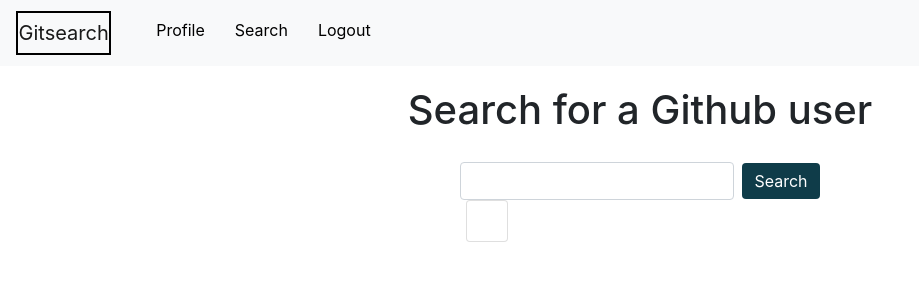
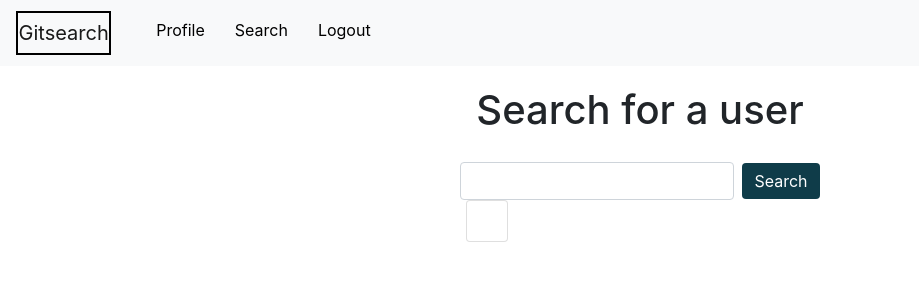
Before and after one commit to JadivaM/Gitsearch, a React (Create React App) app in the folder client/: page /search in a window 1280 px wide. Shown: the top 300 px of the page, without its empty margins (0-919 px from the left). Built offline with nearby package versions, Linux system fonts and the light colour scheme; no server answers; sample sign-in values are in the browser's storage.

Commit message:
edit search page title

```diff
--- a/client/src/pages/SearchPage.jsx
+++ b/client/src/pages/SearchPage.jsx
@@ -8,7 +8,7 @@ const SearchPage = () => {
       <div className="search-page-main-container">
         <LoggedInNav />
         <div className="title">
-          <h1 className="search-page-title">Search for a Github user</h1>
+          <h1 className="search-page-title">Search for a user</h1>
         </div>
         <div className="search-container">
           <Search />
```
